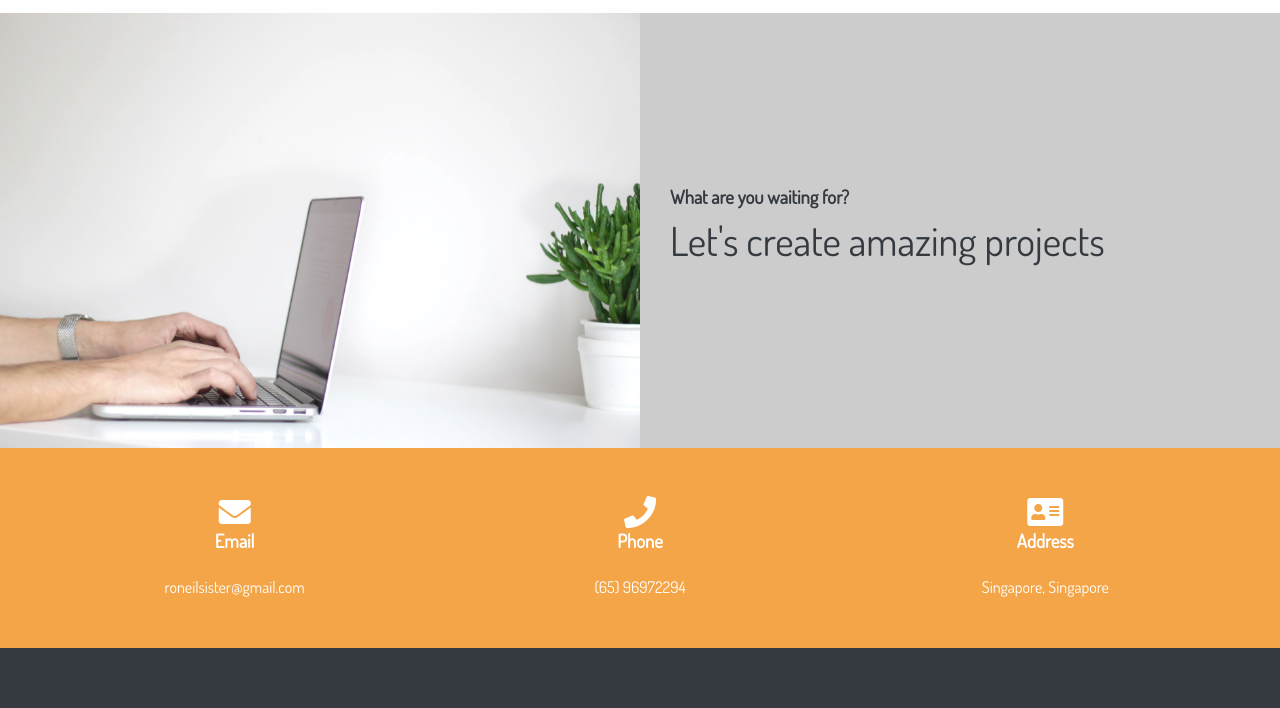
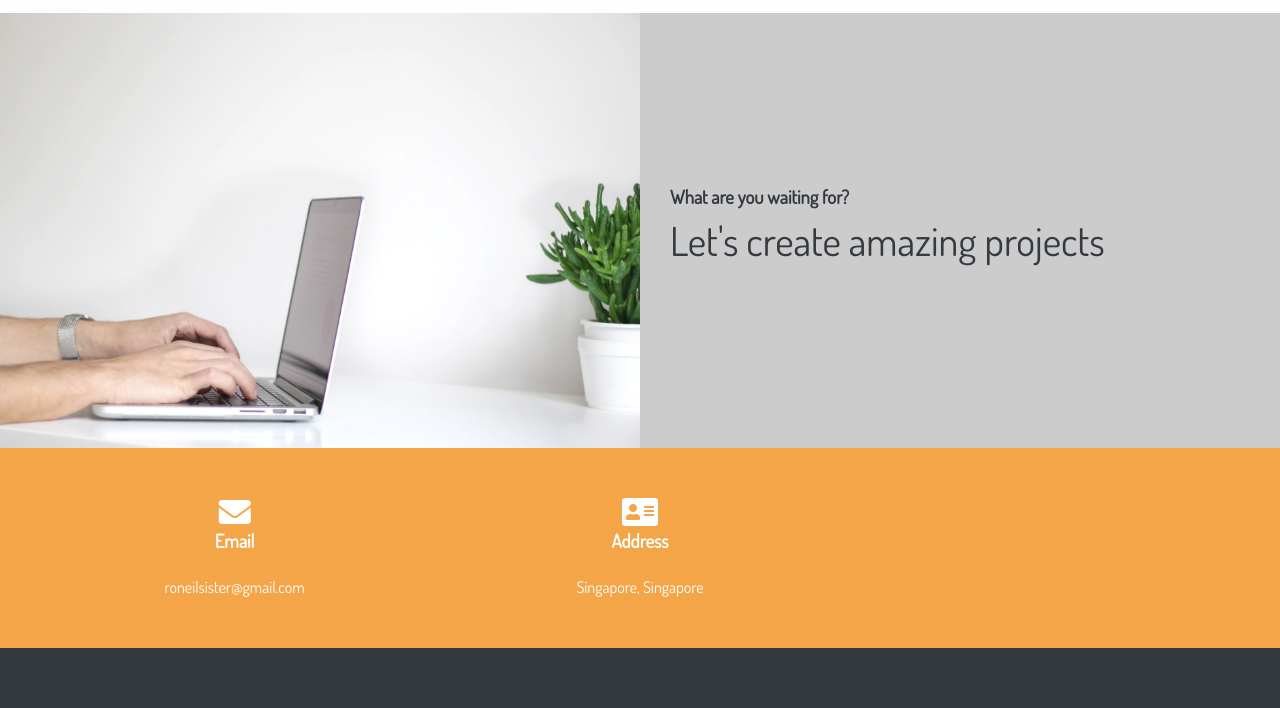
Before and after one commit to marksister/marksister_website, a website: page dist/index.html in a window 1280 px wide. Shown: the part 2483-3191 px from the top of the page. Drawn offline with nearby package versions, Linux system fonts and the light colour scheme.

Commit message:
Update index.html

```diff
--- a/dist/index.html
+++ b/dist/index.html
@@ -82,8 +82,6 @@
               learning new skills and sharing it with other people.
             </p>
             <br />
-
-            <a href="cv.html" class="btn-primary">Curriculum Vitae</a>
           </div>
         </div>
       </div>
@@ -266,11 +264,6 @@
             <p>roneilsister@gmail.com</p>
           </div>
           <div>
-            <i class="fas fa-phone fa-2x"></i>
-            <h3>Phone</h3>
-            <p>(65) 96972294</p>
-          </div>
-          <div>
             <i class="fas fa-address-card fa-2x"></i>
             <h3>Address</h3>
             <p>Singapore, Singapore</p>
```
